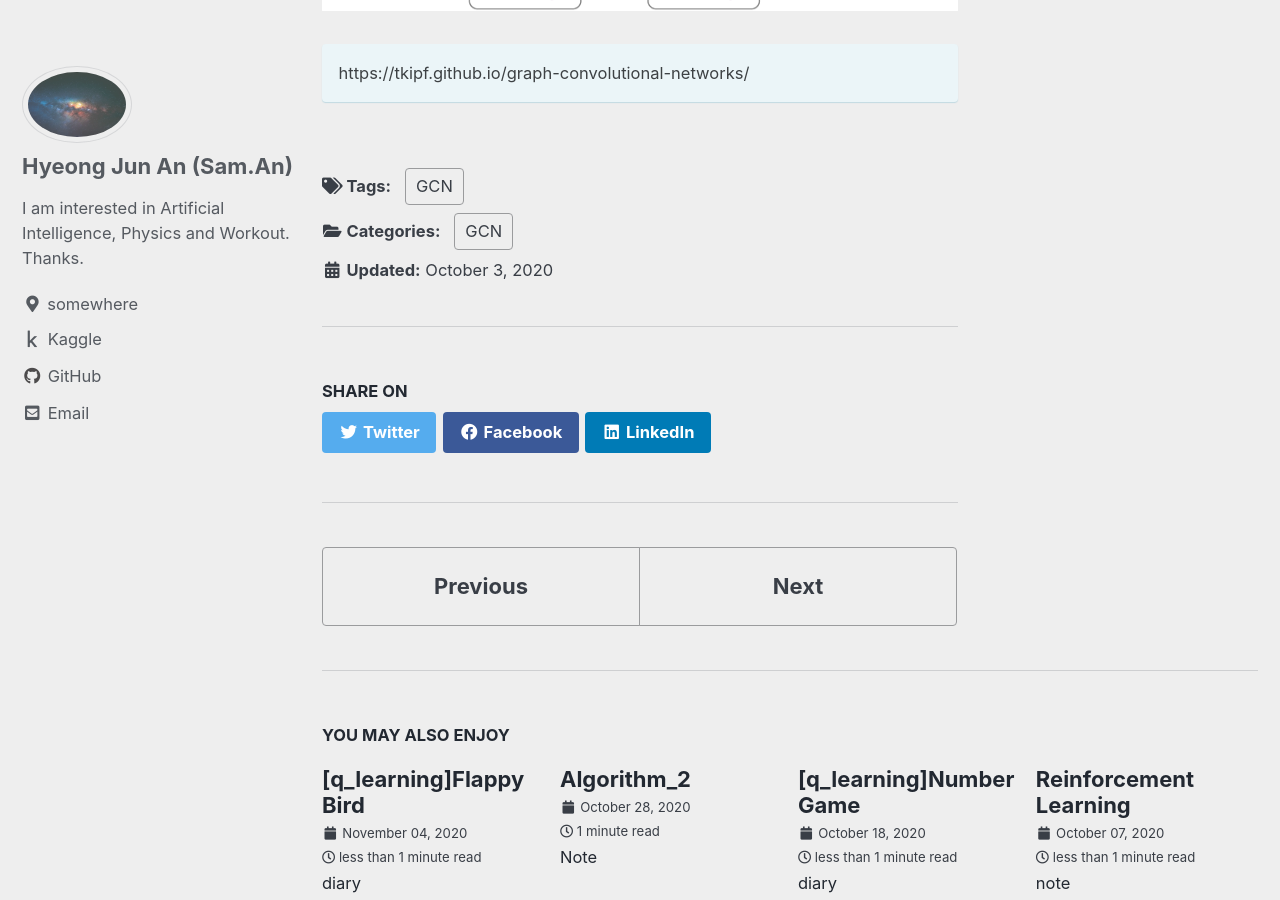
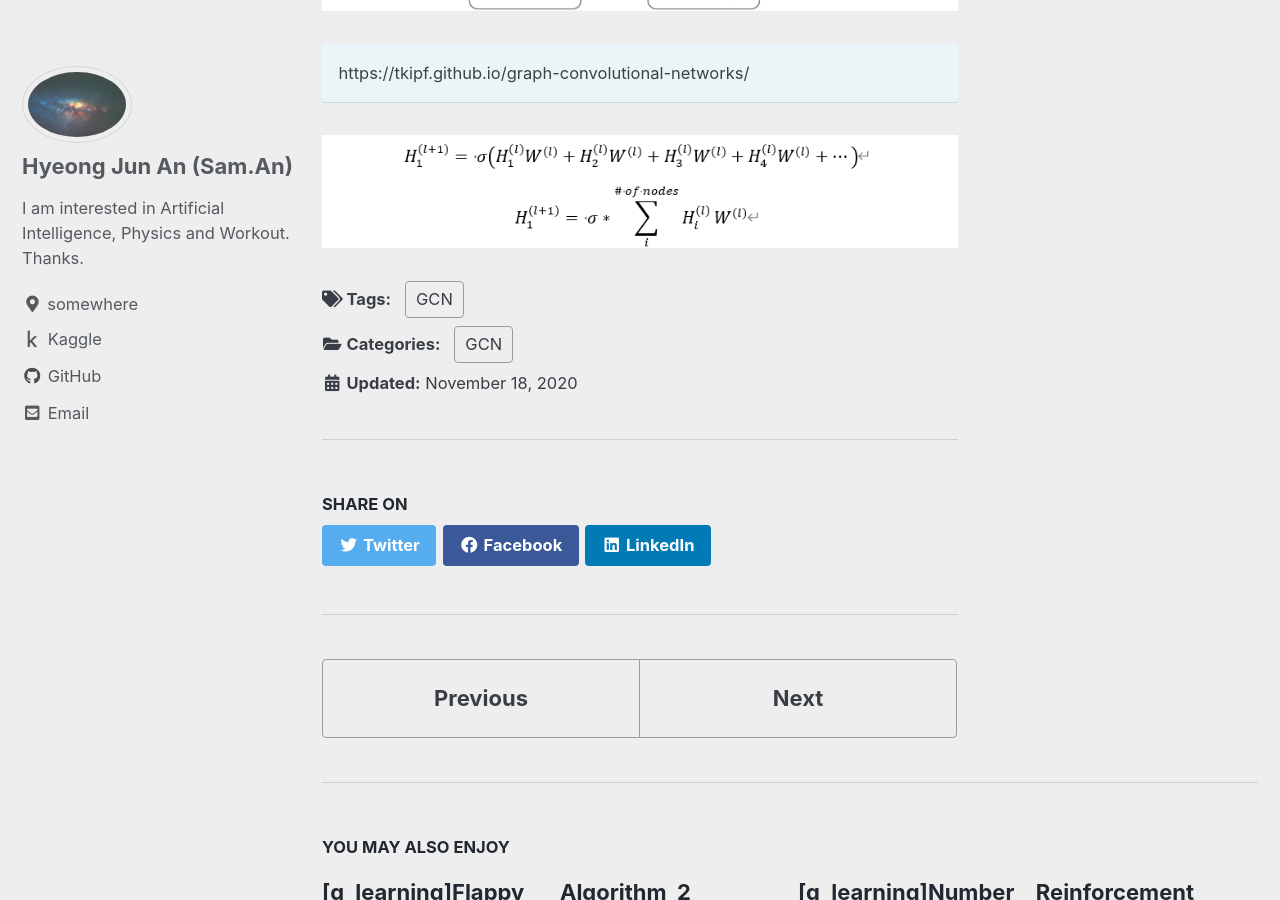
Before and after one commit to sammiee5311/sammiee5311.github.com, a Jekyll site: the page built from _posts/2020-10-02-Graph Convolution Network.md, in a window 1280 px wide and 900 px high, scrolled down 705 px. Built offline with Jekyll 4.4.1, drawn with Linux system fonts in a browser that asks for light colours; cached includes are drawn as plain includes.

Commit message:
Update 2020-10-02-Graph Convolution Network.md

```diff
--- a/_posts/2020-10-02-Graph Convolution Network.md
+++ b/_posts/2020-10-02-Graph Convolution Network.md
@@ -7,7 +7,7 @@ categories:
 tags:
   - GCN
 
-last_modified_at: 2020-10-03
+last_modified_at: 2020-11-18
 
 ---
 
@@ -19,3 +19,5 @@ Graph convolutional networks are a relatively new approach, emerging from the ne
 
 https://tkipf.github.io/graph-convolutional-networks/
 {: .notice--info}
+
+<center> <img src="/assets/images/GCN/mathematical expression_1.png"> </center>
```
